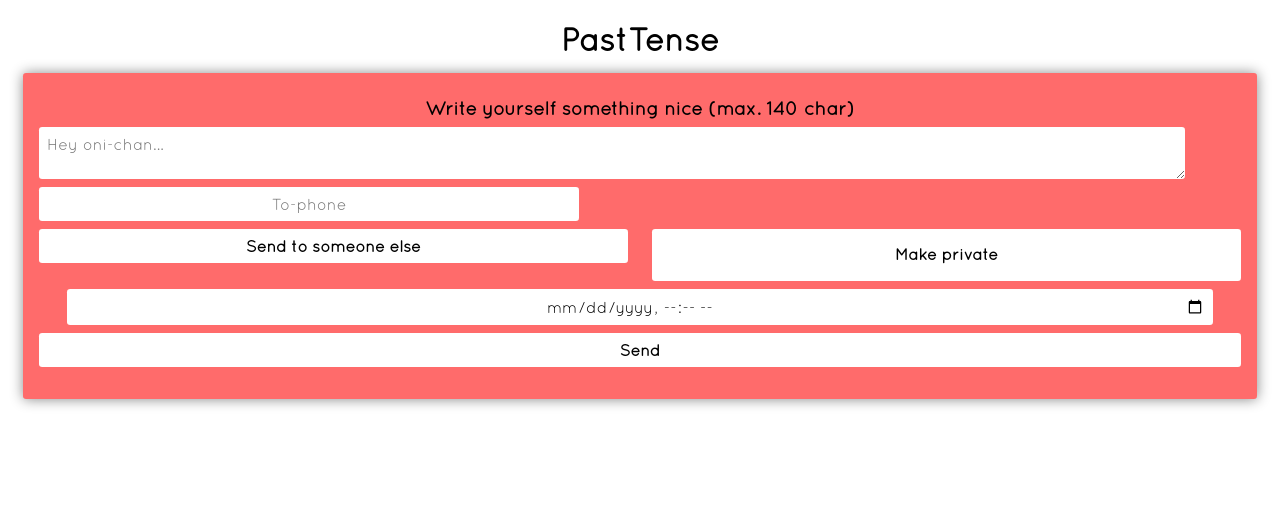
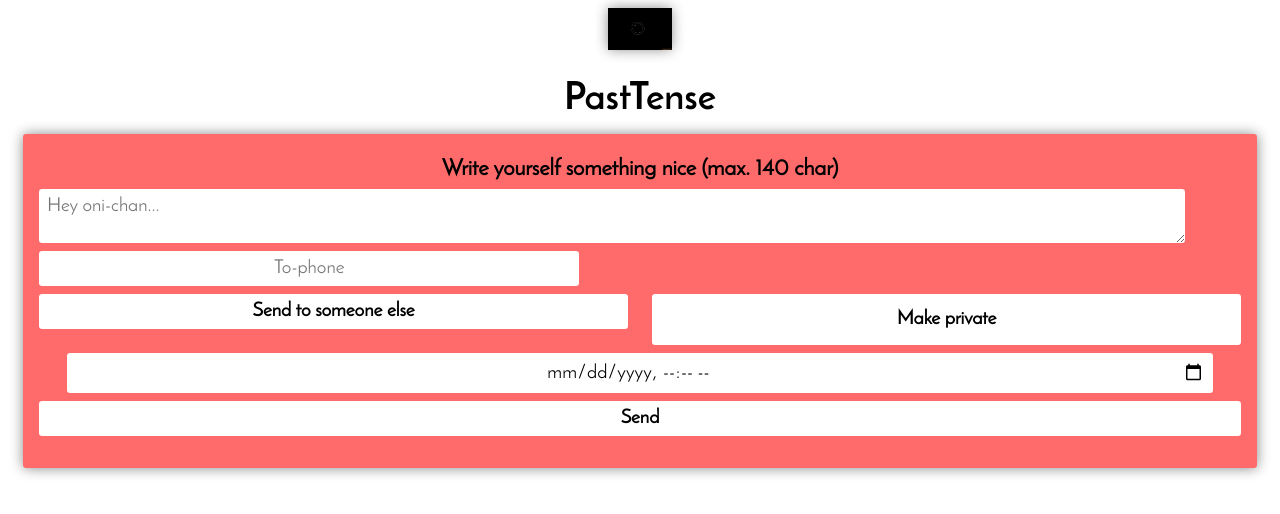
Before and after one commit to ferrerluis/pasttense, a website: page index.html in a window 1280 px wide. Drawn offline with nearby package versions, Linux system fonts and the light colour scheme; some packages are replaced by stand-ins of ours; no server answers; a script that the page names is missing.

Commit message:
Changed fonts

```diff
--- a/index.html
+++ b/index.html
@@ -11,6 +11,7 @@
 </head>
 <body>
 <header>
+    <img id="logo" src="images/logo.png" alt="">
     <h1>PastTense</h1>
 </header>
  <div id="toolbar">
--- a/public/css/style.css
+++ b/public/css/style.css
@@ -1,6 +1,11 @@
 @font-face {
-    font-family: "Quicksand-Regular";
-    src: url("../fonts/Quicksand-Regular.otf");
+    font-family: "JosefinSans-Regular";
+    src: url("../fonts/JosefinSans-Regular.ttf");
+}
+
+@font-face {
+    font-family: "JosefinSans-Bold";
+    src: url("../fonts/JosefinSans-Bold.ttf");
 }
 
 @media (max-width: 460px) {
@@ -14,7 +19,8 @@
 body{
     background-color: #FFFFFF;
     color: #000;
-    font-family: Quicksand-Regular;
+    font-family: JosefinSans-Regular;
+    font-size: 1.2rem;
 }
 
 header {
@@ -25,7 +31,13 @@ header {
 header h1 {
 
     margin-bottom: 0;
-    font-weight: bolder;
+    font-family: JosefinSans-Bold
+}
+
+header #logo {
+
+    width: 4rem;
+    height: auto;
 }
 
 #toolbar {
@@ -59,11 +71,10 @@ header h1 {
 }
 
 .toolbar-item:last-of-type {
+
     background: #FF6B6B;
-
     margin-right: 0;
     box-shadow: 0.01rem 0.01rem 0.8rem 0.001rem #888888;
-
 }
 
 #logo {
@@ -104,13 +115,11 @@ li.message-card {
 
     padding: 0.5rem;
     overflow: hidden;
-    /*background-color: #FFF;*/
     list-style-type: none;
     box-shadow: 0.01rem 0.01rem 0.8rem 0.001rem #888888;
     box-shadow: 0.1rem 0.1rem 0.1rem #888888;
     border-radius: 0.2rem;
-    /*text-align: center; */
-    font-size: 1rem;
+    /*font-size: 1rem;*/
 }
 
 li.message-card img {
@@ -171,8 +180,8 @@ li.message-card img {
 
 textarea, input[type="text"], #time, button {
 
-    font-family: Quicksand-Regular;
-    font-size: 1rem;
+    font-family: JosefinSans-Regular;
+    font-size: 1.2rem;
 }
 textarea, input[type="text"], #time {
 
```
Also changed, not shown: public/fonts/JosefinSans-Bold.ttf (added), public/fonts/JosefinSans-Regular.ttf (added), public/fonts/Quicksand-Bold.otf (deleted), public/fonts/Quicksand-BoldItalic.otf (deleted), public/fonts/Quicksand-Italic.otf (deleted), public/fonts/Quicksand-Light.otf (deleted), public/fonts/Quicksand-LightItalic.otf (deleted), public/fonts/Quicksand-Regular.otf (deleted), public/images/logo.png (added).
